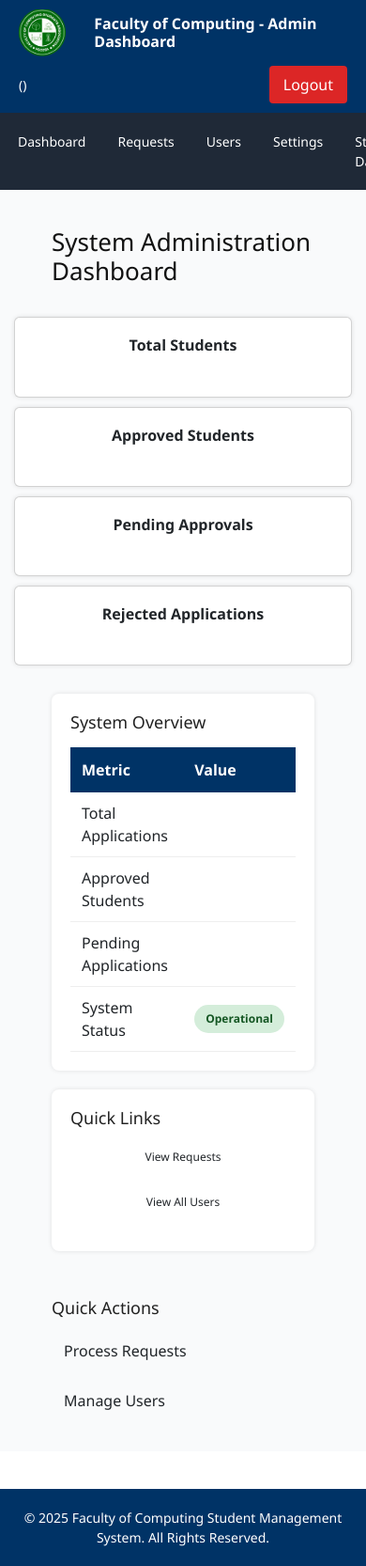
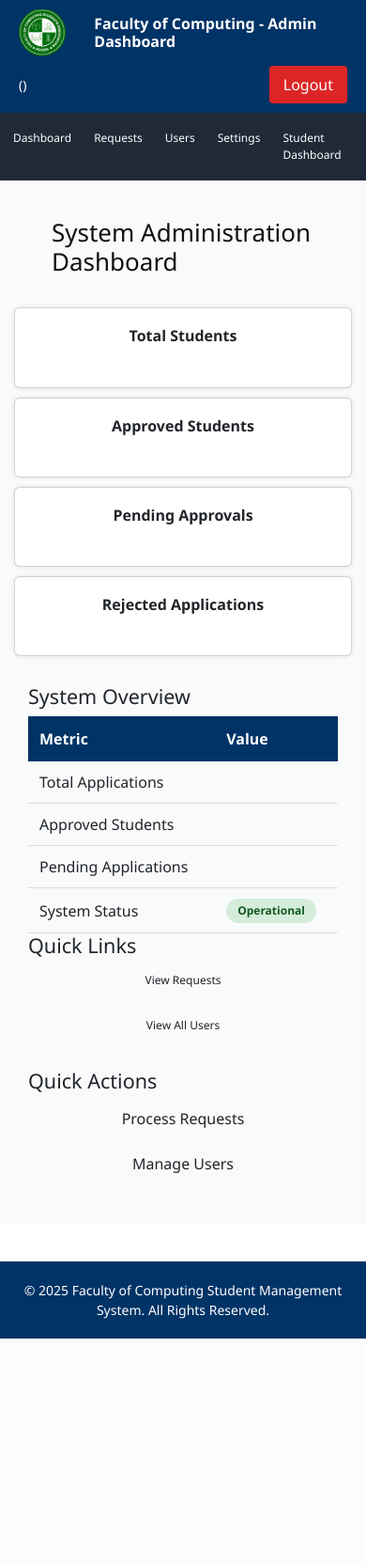
Before and after one commit to icekidtech/UniVerify, a FastAPI app: template templates/admin/dashboard.html in a window 390 px wide. Shown: the whole page at 94% size. After the commit the page ends 1424 px from the top, so only its background shows below. Run offline with FastAPI, Linux system fonts and the light colour scheme; the template is opened without the code that fills it, so the values that code supplies are empty.

Commit message:
fix: Enhance admin dashboard layout and responsiveness with CSS updates

```diff
--- a/static/css/admin_dashboard.css
+++ b/static/css/admin_dashboard.css
@@ -5,9 +5,17 @@
     font-family: 'Segoe UI', Tahoma, Geneva, Verdana, sans-serif;
 }
 
+html, body {
+    height: 100%;
+    margin: 0;
+    padding: 0;
+}
+
 body {
     background-color: #f4f6f9;
     color: #333;
+    display: flex;
+    flex-direction: column;
 }
 
 /* Navbar */
@@ -18,6 +26,7 @@
     display: flex;
     justify-content: space-between;
     align-items: center;
+    flex-shrink: 0;
 }
 
 .navbar img {
@@ -32,6 +41,7 @@
     font-size: 28px;
     font-weight: bold;
     margin: 0;
+    color: white;
 }
 
 .admin-user-info {
@@ -58,10 +68,11 @@
     background-color: #b91c1c;
 }
 
-/* Admin Container */
+/* Admin Container - Full Height */
 .admin-container {
     display: flex;
-    min-height: calc(100vh - 80px);
+    flex: 1;
+    min-height: 0;
 }
 
 .admin-sidebar {
@@ -72,6 +83,7 @@
     flex-shrink: 0;
     display: flex;
     flex-direction: column;
+    min-height: 100%;
 }
 
 .admin-sidebar a {
@@ -145,105 +157,105 @@
     font-weight: bold;
 }
 
-.blue {
-    background-color: #003366;
+.card-total {
+    background: linear-gradient(135deg, #667eea 0%, #764ba2 100%);
 }
 
-.green {
-    background-color: #15361d;
+.card-approved {
+    background: linear-gradient(135deg, #f093fb 0%, #f5576c 100%);
 }
 
-.yellow {
-    background-color: #ffc107;
-    color: #000;
+.card-pending {
+    background: linear-gradient(135deg, #4facfe 0%, #00f2fe 100%);
 }
 
-.teal {
-    background-color: #0056b3;
+.card-rejected {
+    background: linear-gradient(135deg, #fa709a 0%, #fee140 100%);
 }
 
-/* System Overview and Activities */
-.system-section {
-    display: grid;
-    grid-template-columns: 2fr 1fr;
-    gap: 20px;
+/* Quick Links Section */
+.quick-links {
     padding: 0 40px;
+    margin-bottom: 30px;
 }
 
-.overview, .activities {
-    background: #fff;
-    border-radius: 8px;
-    padding: 20px;
-    box-shadow: 0 0 5px rgba(0, 0, 0, 0.1);
+.quick-links h3 {
+    font-size: 18px;
+    color: #003366;
+    margin-bottom: 15px;
 }
 
-.overview h4, .activities h4 {
-    margin-bottom: 15px;
-    font-size: 18px;
-    color: #222;
+.quick-links a {
+    display: inline-block;
+    background: #003366;
+    color: white;
+    padding: 10px 20px;
+    margin-right: 10px;
+    margin-bottom: 10px;
+    border-radius: 6px;
+    text-decoration: none;
+    transition: background-color 0.3s;
 }
 
-table {
-    width: 100%;
-    border-collapse: collapse;
+.quick-links a:hover {
+    background-color: #002244;
 }
 
-table th {
-    background-color: #003366;
-    color: white;
-    padding: 12px;
-    text-align: left;
-    font-weight: 600;
+/* System Overview */
+.system-section {
+    padding: 0 40px;
+    margin-bottom: 30px;
 }
 
-table td {
-    padding: 10px 12px;
-    border-bottom: 1px solid #eee;
+.system-section h3 {
+    font-size: 18px;
+    color: #003366;
+    margin-bottom: 15px;
 }
 
-table tbody tr:hover {
-    background-color: #f9fafb;
+.system-overview {
+    display: grid;
+    grid-template-columns: repeat(auto-fit, minmax(250px, 1fr));
+    gap: 20px;
 }
 
-.status {
-    display: inline-block;
-    padding: 6px 12px;
-    border-radius: 15px;
-    font-size: 12px;
-    font-weight: bold;
+.overview-item {
+    background: white;
+    padding: 20px;
+    border-radius: 8px;
+    box-shadow: 0 2px 6px rgba(0, 0, 0, 0.1);
 }
 
-.connected {
-    background: #d4edda;
-    color: #155724;
+.overview-item strong {
+    display: block;
+    margin-bottom: 8px;
+    color: #003366;
 }
 
-.not-configured {
-    background: #f8d7da;
-    color: #721c24;
+.overview-item p {
+    margin: 0;
+    color: #666;
 }
 
 /* Quick Actions */
 .quick-actions {
-    padding: 20px 40px;
-    margin-top: 30px;
+    padding: 0 40px;
+    margin-bottom: 30px;
 }
 
-.quick-actions h4 {
+.quick-actions h3 {
+    font-size: 18px;
+    color: #003366;
     margin-bottom: 15px;
-    font-size: 18px;
-    color: #222;
 }
 
 .action-buttons {
     display: flex;
-    gap: 15px;
+    gap: 10px;
     flex-wrap: wrap;
 }
 
 .btn {
-    background-color: #003366;
-    color: #fff;
     padding: 10px 20px;
     border-radius: 6px;
     border: none;
@@ -289,19 +301,35 @@
 footer {
     text-align: center;
     padding: 20px;
-    margin-top: 40px;
     background: #003366;
     color: #fff;
+    flex-shrink: 0;
 }
 
 /* Responsive */
 @media (max-width: 1024px) {
-    .system-section {
-        grid-template-columns: 1fr;
+    .navbar {
+        padding: 15px 30px;
     }
 
     .navbar h1 {
         font-size: 24px;
+    }
+
+    .stats-container {
+        grid-template-columns: repeat(2, 1fr);
+    }
+
+    .system-section {
+        padding: 0 30px;
+    }
+
+    .quick-actions {
+        padding: 0 30px;
+    }
+
+    .quick-links {
+        padding: 0 30px;
     }
 }
 
@@ -314,6 +342,7 @@
         width: 100%;
         flex-direction: row;
         padding: 10px 0;
+        min-height: auto;
     }
 
     .admin-sidebar a {
@@ -348,6 +377,24 @@
         width: 100%;
         justify-content: space-between;
     }
+
+    .quick-links {
+        padding: 0 20px;
+    }
+
+    .system-section {
+        padding: 0 20px;
+    }
+
+    .quick-actions {
+        padding: 0 20px;
+    }
+
+    .quick-links a {
+        padding: 8px 15px;
+        font-size: 13px;
+        margin-right: 5px;
+    }
 }
 
 @media (max-width: 480px) {
@@ -368,6 +415,11 @@
         overflow-x: auto;
     }
 
+    .admin-sidebar a {
+        padding: 8px 10px;
+        font-size: 12px;
+    }
+
     .admin-content {
         padding: 15px;
     }
@@ -380,4 +432,29 @@
     .card p {
         font-size: 18px;
     }
+
+    .quick-links {
+        padding: 0 15px;
+    }
+
+    .quick-links a {
+        padding: 6px 10px;
+        font-size: 11px;
+    }
+
+    .system-section {
+        padding: 0 15px;
+    }
+
+    .quick-actions {
+        padding: 0 15px;
+    }
+
+    .action-buttons {
+        flex-direction: column;
+    }
+
+    .btn {
+        width: 100%;
+    }
 }
```
